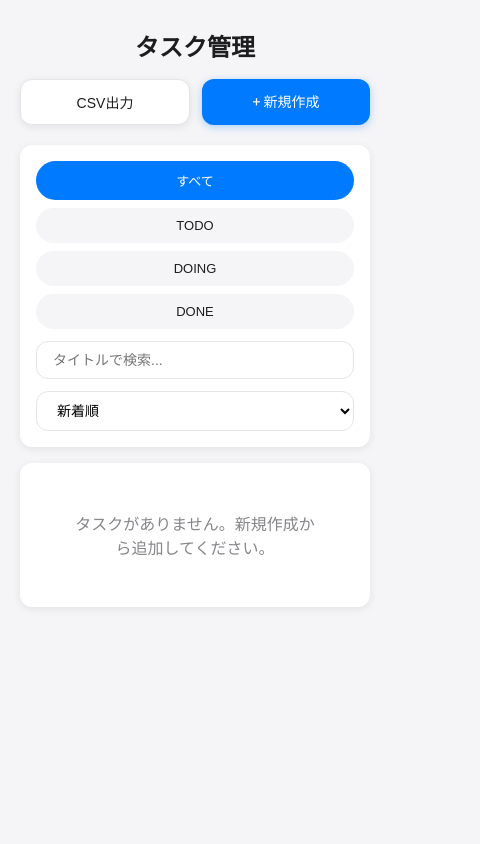
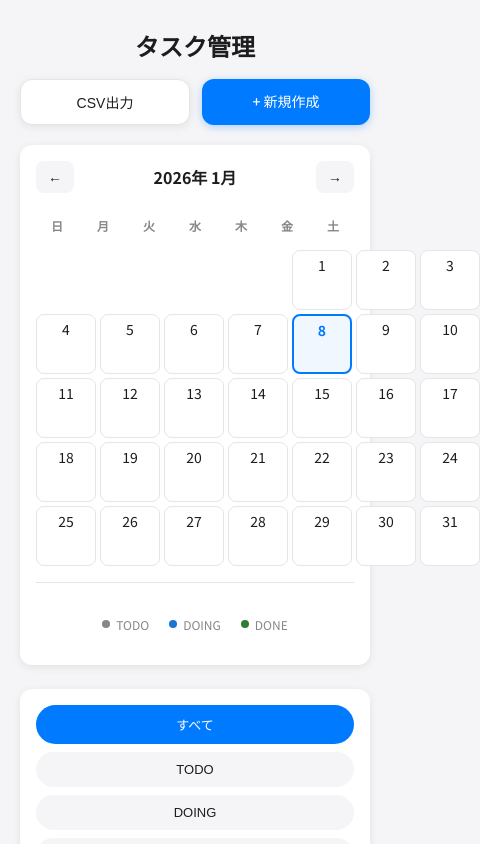
Before and after one commit to skdhc592/task-app, a Next.js app: page /tasks in a window 390 px wide. Shown: the top 844 px of the page, 480 px wide, since content can reach past the window. Built offline with nearby package versions, Linux system fonts and the light colour scheme.

Commit message:
style: add responsive calendar component to tasks page; enhance calendar layout for better mobile usability with adjusted styles

```diff
--- a/app/globals.css
+++ b/app/globals.css
@@ -625,6 +625,37 @@ input[type="date"] {
 }
 
 /* ========================
+  カレンダー: レスポンシブ対応
+=========================== */
+.task-calendar {
+  width: 100%;
+}
+
+@media (max-width: 767px) {
+  .task-calendar {
+    padding: 16px !important;
+  }
+
+  .task-calendar h2 {
+    font-size: 16px !important;
+  }
+
+  .task-calendar > div:first-child {
+    margin-bottom: 16px !important;
+  }
+
+  /* カレンダーグリッドの日付セルを小さく */
+  .task-calendar > div:last-child > div {
+    min-height: 50px !important;
+    padding: 2px !important;
+  }
+
+  .task-calendar > div:last-child > div > span {
+    font-size: 12px !important;
+  }
+}
+
+/* ========================
   その他
 =========================== */
 .gap-lg { gap: var(--gap); }
--- /dev/null
+++ b/app/tasks/components/TaskCalendar.tsx
@@ -0,0 +1,242 @@
+"use client";
+
+import { useMemo, useState } from "react";
+import { Task, TaskStatus } from "@/lib/tasks";
+
+type Props = {
+  tasks: Task[];
+};
+
+export default function TaskCalendar({ tasks }: Props) {
+  const [currentDate, setCurrentDate] = useState(new Date());
+
+  const year = currentDate.getFullYear();
+  const month = currentDate.getMonth();
+
+  // 月の最初の日と最後の日を取得
+  const firstDay = new Date(year, month, 1);
+  const lastDay = new Date(year, month + 1, 0);
+  const daysInMonth = lastDay.getDate();
+  const startingDayOfWeek = firstDay.getDay(); // 0 (日曜日) から 6 (土曜日)
+
+  // 日付ごとのタスクをグループ化
+  const tasksByDate = useMemo(() => {
+    const map = new Map<string, Task[]>();
+    tasks.forEach((task) => {
+      if (task.dueDate) {
+        const dateKey = task.dueDate;
+        if (!map.has(dateKey)) {
+          map.set(dateKey, []);
+        }
+        map.get(dateKey)!.push(task);
+      }
+    });
+    return map;
+  }, [tasks]);
+
+  // 日付のタスクを取得
+  function getTasksForDate(date: number): Task[] {
+    const dateStr = `${year}-${String(month + 1).padStart(2, "0")}-${String(date).padStart(2, "0")}`;
+    return tasksByDate.get(dateStr) || [];
+  }
+
+  // ステータスごとの色を取得
+  function getStatusColor(status: TaskStatus): string {
+    switch (status) {
+      case "TODO":
+        return "#86868b"; // グレー
+      case "DOING":
+        return "#1976d2"; // 青
+      case "DONE":
+        return "#2e7d32"; // 緑
+      default:
+        return "#86868b";
+    }
+  }
+
+  // 日付のドット表示（複数タスクがある場合は複数のドット）
+  function renderDateDots(date: number) {
+    const dateTasks = getTasksForDate(date);
+    if (dateTasks.length === 0) return null;
+
+    const statusCounts = dateTasks.reduce((acc, task) => {
+      acc[task.status] = (acc[task.status] || 0) + 1;
+      return acc;
+    }, {} as Record<TaskStatus, number>);
+
+    return (
+      <div style={{ display: "flex", gap: "3px", justifyContent: "center", marginTop: "4px", flexWrap: "wrap" }}>
+        {Object.entries(statusCounts).map(([status, count]) => (
+          <div
+            key={status}
+            style={{
+              width: count > 1 ? "8px" : "6px",
+              height: count > 1 ? "8px" : "6px",
+              borderRadius: "50%",
+              backgroundColor: getStatusColor(status as TaskStatus),
+              opacity: 0.8,
+            }}
+            title={`${status}: ${count}件`}
+          />
+        ))}
+      </div>
+    );
+  }
+
+  // 前の月に移動
+  function goToPreviousMonth() {
+    setCurrentDate(new Date(year, month - 1, 1));
+  }
+
+  // 次の月に移動
+  function goToNextMonth() {
+    setCurrentDate(new Date(year, month + 1, 1));
+  }
+
+  // 今日の日付かどうか
+  function isToday(date: number): boolean {
+    const today = new Date();
+    return (
+      today.getFullYear() === year &&
+      today.getMonth() === month &&
+      today.getDate() === date
+    );
+  }
+
+  const monthNames = [
+    "1月", "2月", "3月", "4月", "5月", "6月",
+    "7月", "8月", "9月", "10月", "11月", "12月"
+  ];
+  const dayNames = ["日", "月", "火", "水", "木", "金", "土"];
+
+  return (
+    <div className="task-calendar" style={{ background: "#ffffff", borderRadius: "12px", padding: "20px", boxShadow: "0 2px 8px rgba(0, 0, 0, 0.08)" }}>
+      {/* ヘッダー */}
+      <div style={{ display: "flex", justifyContent: "space-between", alignItems: "center", marginBottom: "20px" }}>
+        <button
+          onClick={goToPreviousMonth}
+          style={{
+            padding: "8px 12px",
+            background: "#f5f5f7",
+            border: "none",
+            borderRadius: "8px",
+            cursor: "pointer",
+            fontSize: "14px",
+            fontWeight: 500,
+            color: "#1d1d1f",
+          }}
+        >
+          ←
+        </button>
+        <h2 style={{ fontSize: "18px", fontWeight: 700, color: "#1d1d1f", margin: 0 }}>
+          {year}年 {monthNames[month]}
+        </h2>
+        <button
+          onClick={goToNextMonth}
+          style={{
+            padding: "8px 12px",
+            background: "#f5f5f7",
+            border: "none",
+            borderRadius: "8px",
+            cursor: "pointer",
+            fontSize: "14px",
+            fontWeight: 500,
+            color: "#1d1d1f",
+          }}
+        >
+          →
+        </button>
+      </div>
+
+      {/* 曜日ヘッダー */}
+      <div style={{ display: "grid", gridTemplateColumns: "repeat(7, 1fr)", gap: "4px", marginBottom: "8px" }}>
+        {dayNames.map((day) => (
+          <div
+            key={day}
+            style={{
+              textAlign: "center",
+              fontSize: "12px",
+              fontWeight: 600,
+              color: "#86868b",
+              padding: "8px 4px",
+            }}
+          >
+            {day}
+          </div>
+        ))}
+      </div>
+
+      {/* カレンダーグリッド */}
+      <div style={{ display: "grid", gridTemplateColumns: "repeat(7, 1fr)", gap: "4px" }}>
+        {/* 空白セル（月の最初の日までの空白） */}
+        {Array.from({ length: startingDayOfWeek }).map((_, index) => (
+          <div key={`empty-${index}`} style={{ aspectRatio: "1", minHeight: "60px" }} />
+        ))}
+
+        {/* 日付セル */}
+        {Array.from({ length: daysInMonth }).map((_, index) => {
+          const date = index + 1;
+          const hasTasks = getTasksForDate(date).length > 0;
+          const today = isToday(date);
+
+          return (
+            <div
+              key={date}
+              style={{
+                aspectRatio: "1",
+                minHeight: "60px",
+                border: today ? "2px solid #007AFF" : "1px solid #e5e5e7",
+                borderRadius: "8px",
+                padding: "4px",
+                display: "flex",
+                flexDirection: "column",
+                alignItems: "center",
+                justifyContent: "flex-start",
+                background: today ? "#f0f7ff" : hasTasks ? "#fafafa" : "#ffffff",
+                cursor: hasTasks ? "pointer" : "default",
+                transition: "all 0.2s ease",
+              }}
+              onMouseEnter={(e) => {
+                if (hasTasks) {
+                  e.currentTarget.style.transform = "scale(1.05)";
+                  e.currentTarget.style.boxShadow = "0 2px 8px rgba(0, 0, 0, 0.1)";
+                }
+              }}
+              onMouseLeave={(e) => {
+                e.currentTarget.style.transform = "scale(1)";
+                e.currentTarget.style.boxShadow = "none";
+              }}
+            >
+              <span
+                style={{
+                  fontSize: "14px",
+                  fontWeight: today ? 700 : hasTasks ? 600 : 400,
+                  color: today ? "#007AFF" : "#1d1d1f",
+                }}
+              >
+                {date}
+              </span>
+              {renderDateDots(date)}
+            </div>
+          );
+        })}
+      </div>
+
+      {/* 凡例 */}
+      <div style={{ marginTop: "16px", paddingTop: "16px", borderTop: "1px solid #e5e5e7", display: "flex", gap: "16px", justifyContent: "center", flexWrap: "wrap" }}>
+        <div style={{ display: "flex", alignItems: "center", gap: "6px" }}>
+          <div style={{ width: "8px", height: "8px", borderRadius: "50%", backgroundColor: "#86868b" }} />
+          <span style={{ fontSize: "12px", color: "#86868b" }}>TODO</span>
+        </div>
+        <div style={{ display: "flex", alignItems: "center", gap: "6px" }}>
+          <div style={{ width: "8px", height: "8px", borderRadius: "50%", backgroundColor: "#1976d2" }} />
+          <span style={{ fontSize: "12px", color: "#86868b" }}>DOING</span>
+        </div>
+        <div style={{ display: "flex", alignItems: "center", gap: "6px" }}>
+          <div style={{ width: "8px", height: "8px", borderRadius: "50%", backgroundColor: "#2e7d32" }} />
+          <span style={{ fontSize: "12px", color: "#86868b" }}>DONE</span>
+        </div>
+      </div>
+    </div>
+  );
+}
--- a/app/tasks/page.tsx
+++ b/app/tasks/page.tsx
@@ -3,6 +3,7 @@
 import Link from "next/link";
 import { useEffect, useMemo, useState } from "react";
 import { deleteTask, loadTasks, Task, TaskStatus, updateTask } from "@/lib/tasks";
+import TaskCalendar from "./components/TaskCalendar";
 
 // sort の型に "DUE_DESC" を追加、初期値は"CREATED_DESC"のまま
 export default function TasksPage() {
@@ -137,6 +138,11 @@ export default function TasksPage() {
               + 新規作成
             </Link>
           </div>
+        </div>
+
+        {/* カレンダー */}
+        <div style={{ marginBottom: "24px" }}>
+          <TaskCalendar tasks={tasks} />
         </div>
 
         {/* フィルター・検索・ソート */}
```
